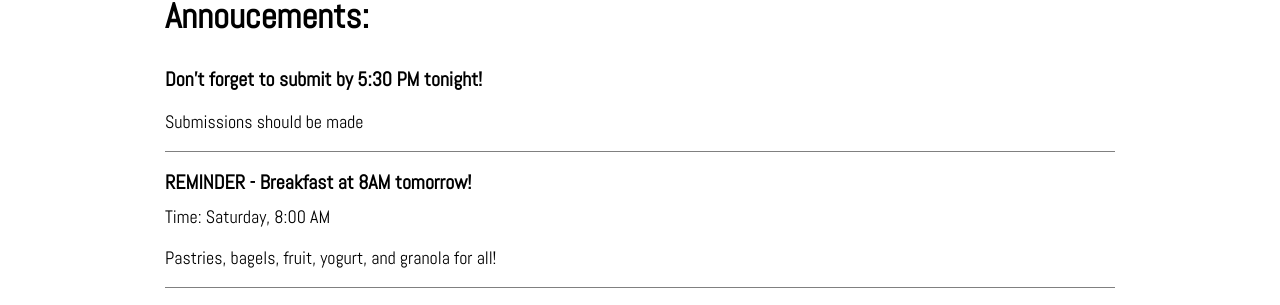
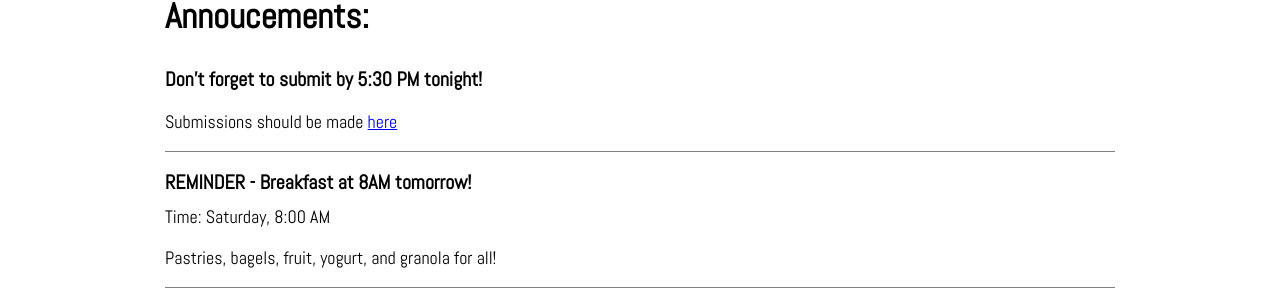
Before and after one commit to SteelHeads/steelhacks.com, a Jekyll site: the page built from live.html, in a window 1280 px wide. Shown: the part 773-1078 px from the top of the page. Built offline with Jekyll 4.4.1, drawn with Linux system fonts in a browser that asks for light colours; nearby versions of some CDN libraries.

Commit message:
Adding submission link

```diff
--- a/_data/announcements.yml
+++ b/_data/announcements.yml
@@ -35,4 +35,4 @@
 
 - title: Don't forget to submit by 5:30 PM tonight!
   description: |
-    Submissions should be made <https://steelhacks2017.devpost.com>
+    Submissions should be made <a href="https://steelhacks2017.devpost.com">here</a>
```
